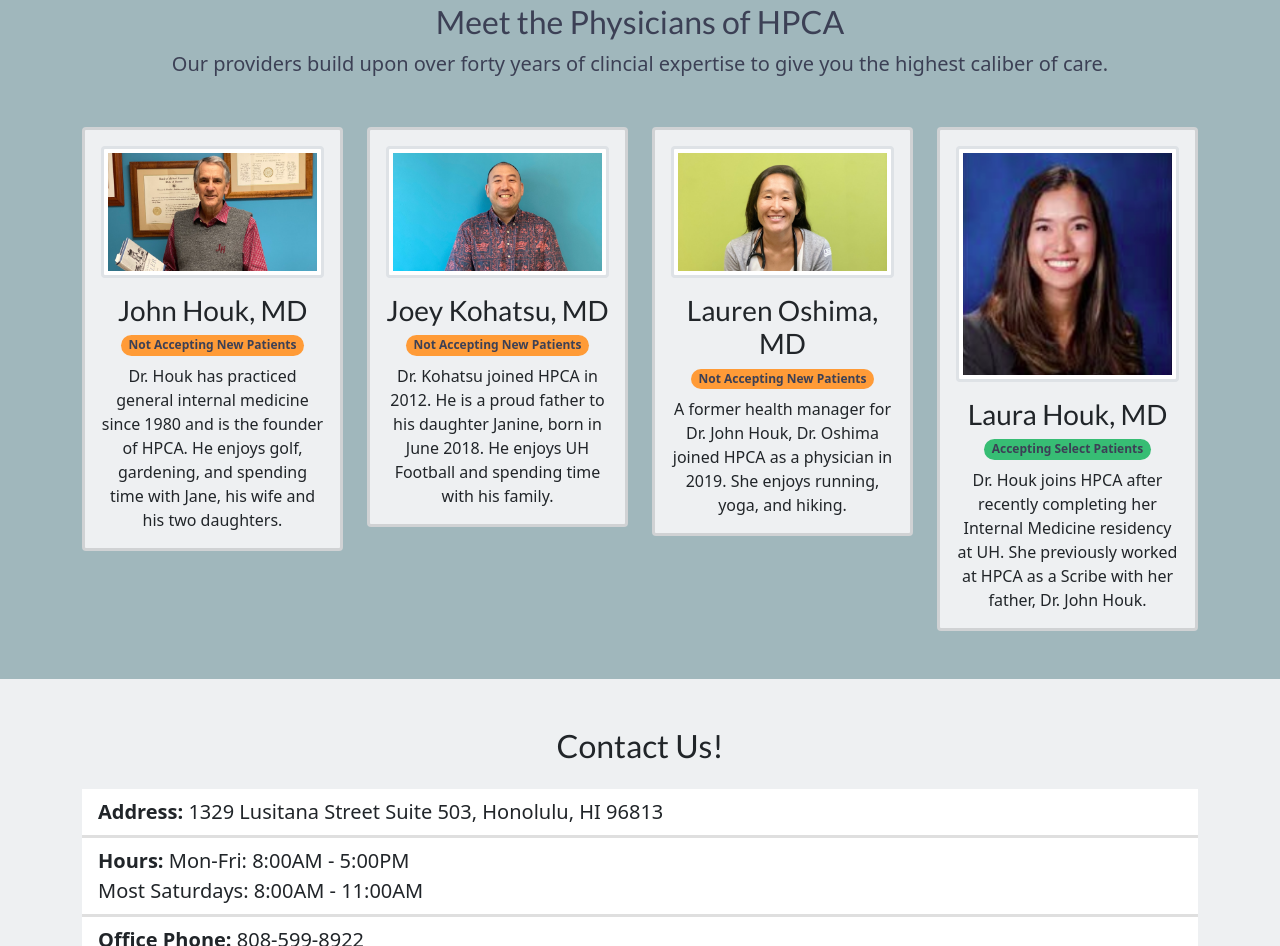
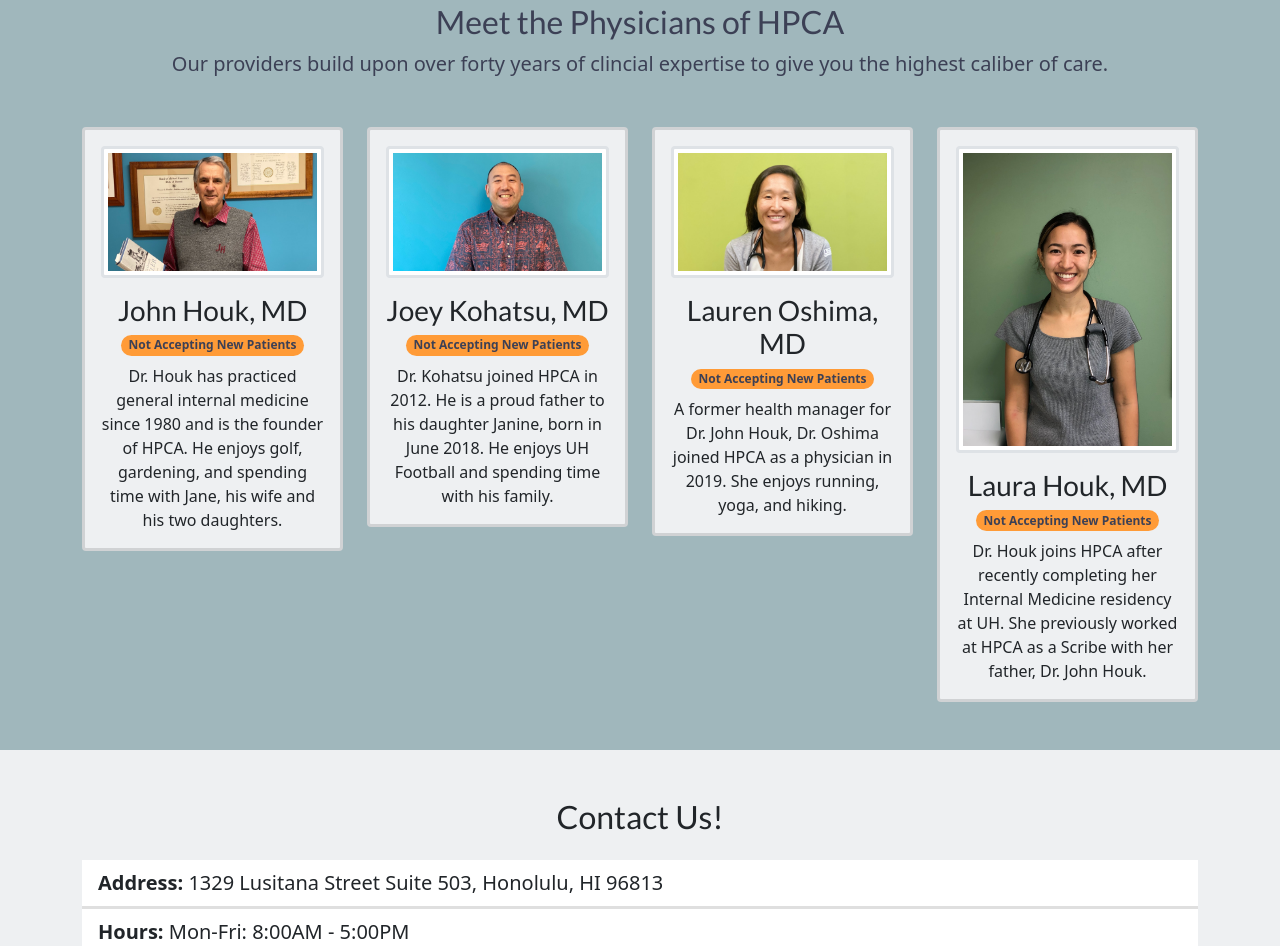
Before and after one commit to colburnlee/hpca, a plain HTML site: page index.html in a window 1280 px wide. Shown: the part 1965-2911 px from the top of the page. Drawn offline with nearby package versions, Linux system fonts and the light colour scheme.

Commit message:
updating laura houk's information

```diff
--- a/index.html
+++ b/index.html
@@ -403,12 +403,12 @@
                     <div class="col-md-6 col-lg-3">
                         <div class="card bg-light">
                             <div class="card-body text-center">
-                                <img src="images/laura_houk_a.png"
+                                <img src="images/laura_houk_final.jpeg"
                                 class="img-thumbnail mb-3"
                                 alt=""
                                 >
                                 <h3 class="card-title mb-1">Laura Houk, MD</h3>
-                                <span class="badge rounded-pill bg-success text-dark mb-2">Accepting Select Patients</span>
+                                <span class="badge rounded-pill bg-warning text-dark mb-2">Not Accepting New Patients</span>
                                 <p class="card-text">Dr. Houk joins HPCA after recently completing her Internal Medicine residency at UH. She previously worked at HPCA as a Scribe with her father, Dr. John Houk.</p>
 
                             </div>
```
